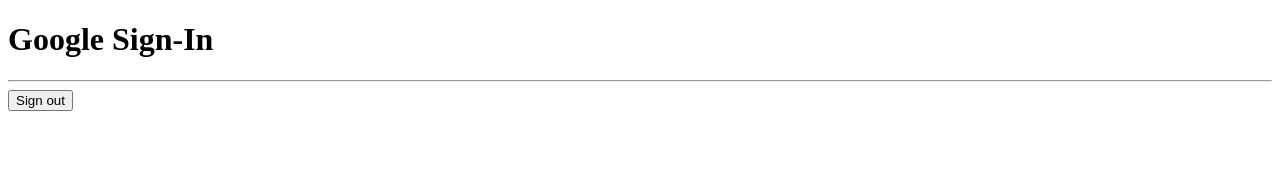
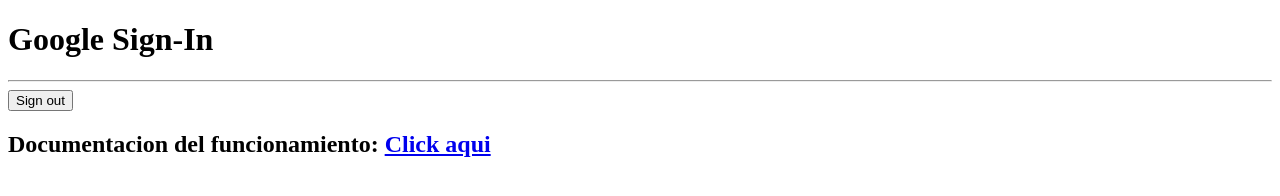
Before and after one commit to lucasacci/Rest-Server-Node, a website: page public/index.html in a window 1280 px wide. Drawn offline with Linux system fonts and the light colour scheme.

Commit message:
agregada la documentacion de los endpoints

```diff
--- a/public/index.html
+++ b/public/index.html
@@ -28,6 +28,9 @@
     <button id="google_signout">
         Sign out
     </button>
+<div>
+    <h2>Documentacion del funcionamiento: <a href="https://documenter.getpostman.com/view/22594845/2s8Z6x3Yx4" target="_blank">Click aqui</a></h2>
+</div>
 
     <script src="https://accounts.google.com/gsi/client" async defer></script>
     <script>
```
